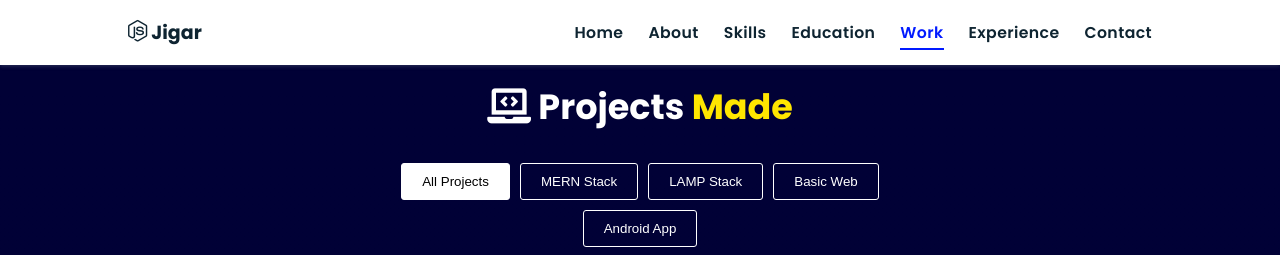
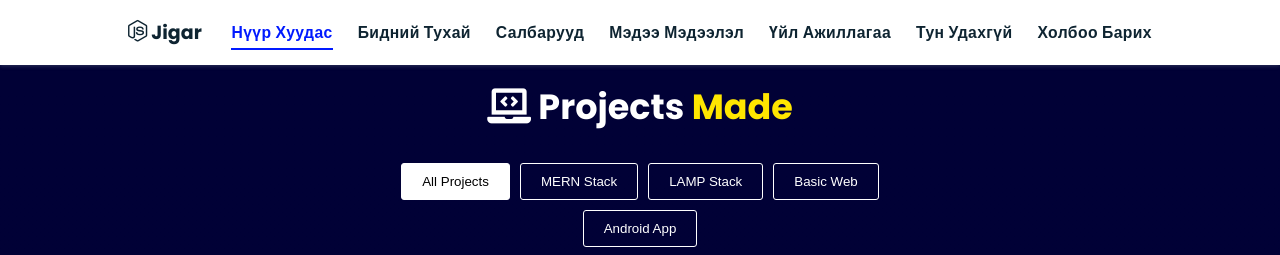
Before and after one commit to Margad-Erdene089/jigar, a plain HTML site: page projects/index.html in a window 1280 px wide. Shown: the top 255 px of the page. Drawn offline with nearby package versions, Linux system fonts and the light colour scheme.

Commit message:
Update index.html

```diff
--- a/projects/index.html
+++ b/projects/index.html
@@ -19,13 +19,13 @@
         <div id="menu" class="fas fa-bars"></div>
         <nav class="navbar">
             <ul>
-            <li><a href="/#home">Home</a></li>
-            <li><a href="/#about">About</a></li>
-            <li><a href="/#skills">Skills</a></li>
-            <li><a href="/#education">Education</a></li>
-            <li><a class="active" href="/#work">Work</a></li>
-            <li><a href="/#experience">Experience</a></li>
-            <li><a href="/#contact">Contact</a></li>
+            <li><a class="active" href="#home">Нүүр хуудас</a></li>
+            <li><a href="#about">Бидний тухай</a></li>
+            <li><a href="#skills">Салбарууд</a></li>
+            <li><a href="#education">Мэдээ мэдээлэл</a></li>
+            <li><a href="#work">Үйл ажиллагаа</a></li>
+            <li><a href="#experience">Тун удахгүй</a></li>
+            <li><a href="#contact">Холбоо барих</a></li>
             </ul>
         </nav>
 </header>
```
